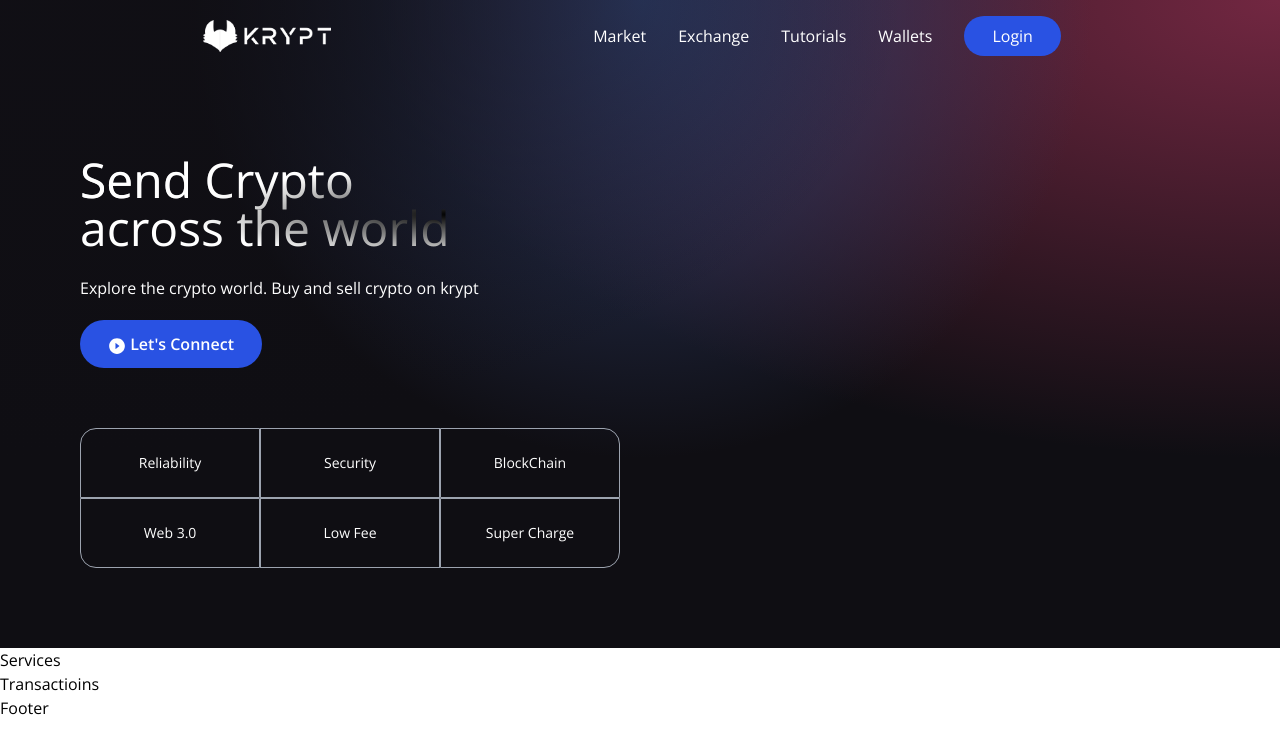
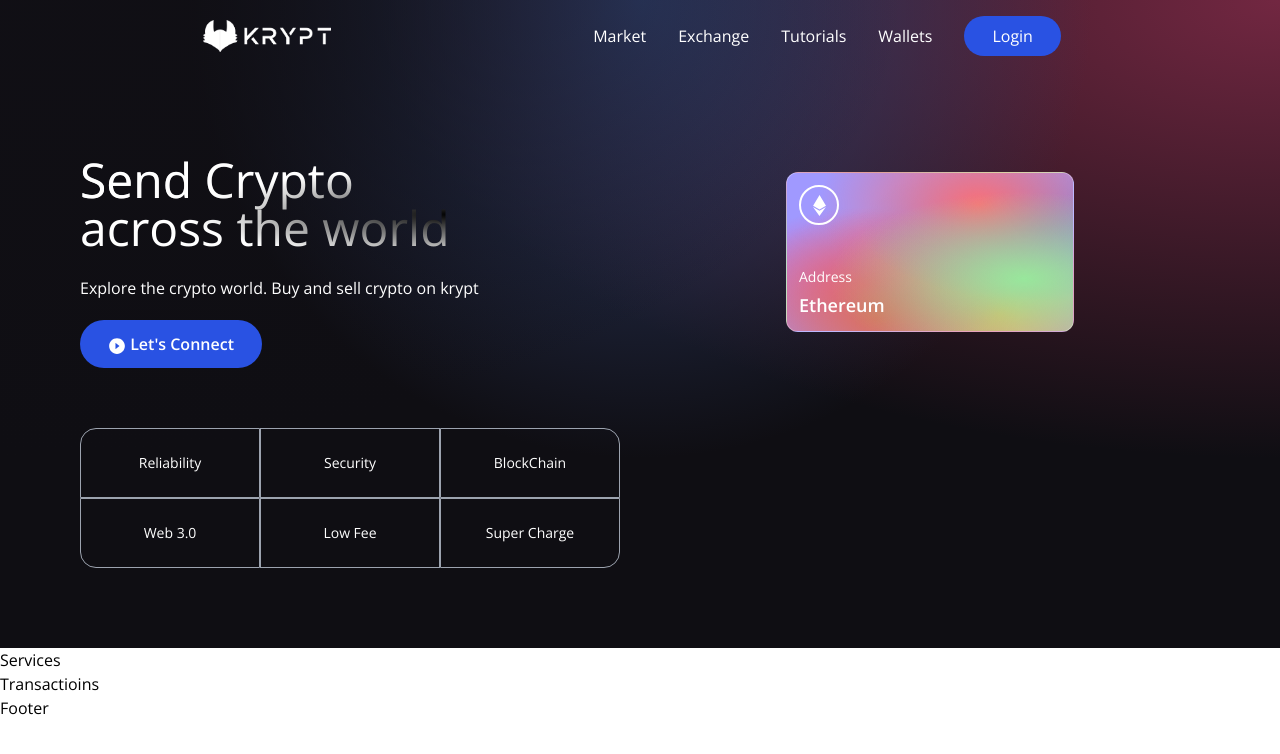
Before and after one commit to abid365/Block_Chain_App, a React (Vite) app in the folder client/: page / in a window 1280 px wide. Shown: the top 754 px of the page. Built offline with nearby package versions, Linux system fonts and the light colour scheme.

Commit message:
creating the wallet

```diff
--- a/client/src/components/Welcome.jsx
+++ b/client/src/components/Welcome.jsx
@@ -43,7 +43,23 @@
           </div>
         </div>
         {/* card element to the right */}
-        <div className="flex flex-col flex-1 items-center justify-start w-full md:mt-0 mt-10"></div>
+        <div className="flex flex-col flex-1 items-center justify-start w-full md:mt-0 mt-10">
+          <div className="p-3 justify-end items-start flex-col rounded-xl h-40 sm:w-72 w-full my-5 eth-card white-glassmorphism">
+            <div className="flex justify-between flex-col w-full h-full">
+              <div className="flex flex-col flex-1 justify-between items-start">
+                <div className="w-10 h-10 rounded-full border-2 border-white flex justify-center items-center">
+                  <SiEthereum fontSize={21} color="#fff" />
+                </div>
+                <div>
+                  <p className="text-white font-light text-sm">Address</p>
+                  <p className="text-white font-semibold text-lg mt-1">
+                    Ethereum
+                  </p>
+                </div>
+              </div>
+            </div>
+          </div>
+        </div>
       </div>
     </div>
   );
```
